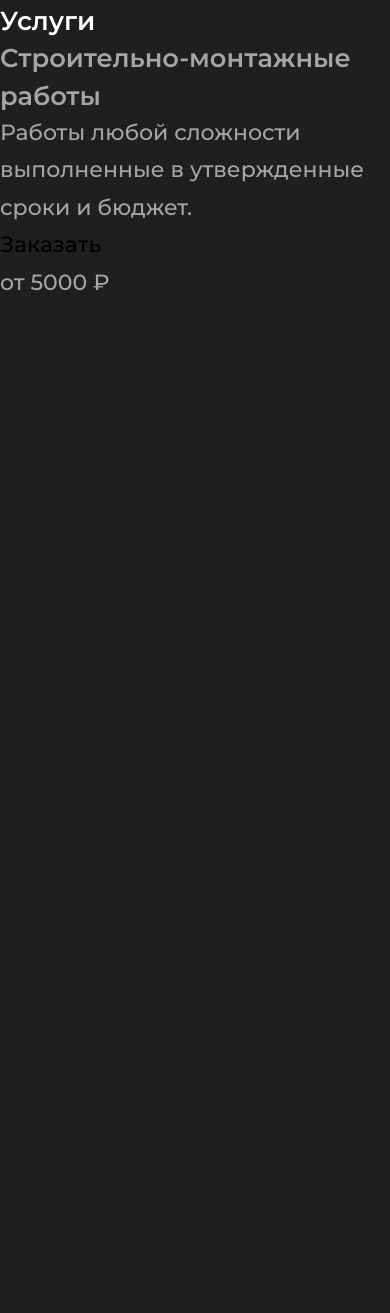
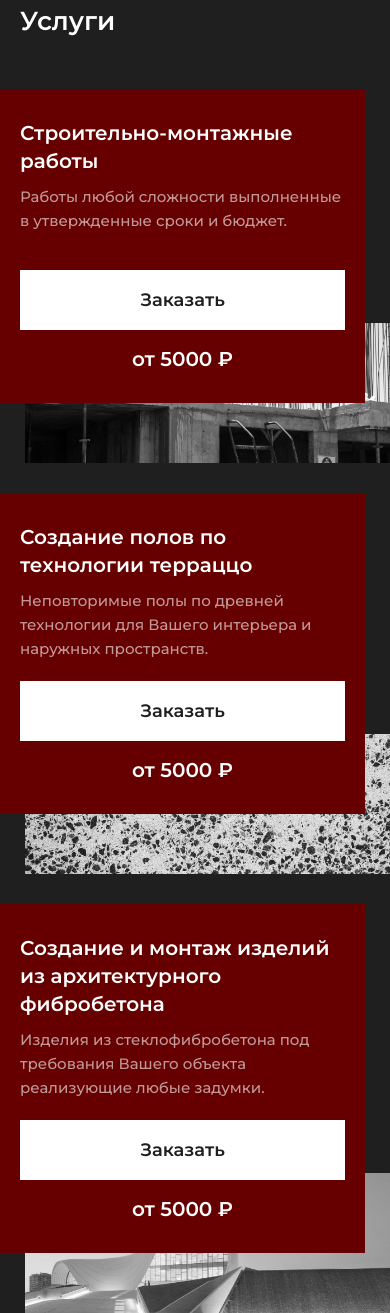
Before and after one commit to Thunderinthegrass/arhitect1, a website: page app/index.html in a window 390 px wide. Shown: the part 4541-5854 px from the top of the page. Before the commit the page ends 4842 px from the top, so only its background shows below. Drawn offline with Linux system fonts and the light colour scheme; files that its build step writes are made by us from their sources.

Commit message:
services

```diff
--- a/app/index.html
+++ b/app/index.html
@@ -31,7 +31,7 @@
           <ul class="nav__list">
             <li class="nav__item"><a href="#products" class="nav__link">Продукция</a></li>
             <li class="nav__item"><a href="#about" class="nav__link">О компании</a></li>
-            <li class="nav__item"><a href="#" class="nav__link">Услуги</a></li>
+            <li class="nav__item"><a href="#services" class="nav__link">Услуги</a></li>
             <li class="nav__item"><a href="#" class="nav__link">Проекты</a></li>
             <li class="nav__item"><a href="#" class="nav__link">Контакты</a></li>
           </ul>
@@ -878,17 +878,21 @@
         </div>
       </div>
     </section>
-    <section class="services">
-      <div class="contaier services__container">
-        <h2 class="section-title">
+    <section id="services" class="services">
+      <div class="container">
+        <h2 class="services__title section-title">
           Услуги
         </h2>
+      </div>
+      <div class="contaier services__container">
         <div class="services__item">
           <div class="services__item-info">
-            <h3 class="services__item-title">Строительно-монтажные работы</h3>
-            <p class="services__descr">Работы любой сложности выполненные в утвержденные сроки и бюджет.</p>
+            <h3 class="services__item-title h3-title">
+              Строительно-монтажные работы
+            </h3>
+            <p class="services__item-text">Работы любой сложности выполненные в утвержденные сроки и бюджет.</p>
             <div class="services__item-bottom">
-              <button class="services__order-btn request-btn modal-btn" type="button" aria-label="заказать">
+              <button class="services__order-btn request-btn modal-btn" type="button" aria-label="заказать" data-path="modal-form">
               Заказать
               </button>
               <p class="services__price-wrapper">
@@ -898,8 +902,50 @@
               </p>
             </div>
           </div>
-          <div class="services__item-img">
-
+          <div class="services__item-img-wrapper">
+            <img src="img/services/servises1.jpg" class="services__item-img" alt="картинка услуги">
+          </div>
+        </div>
+        <div class="services__item">
+          <div class="services__item-info">
+            <h3 class="services__item-title h3-title">
+              Создание полов по технологии терраццо
+            </h3>
+            <p class="services__item-text">Неповторимые полы по древней технологии для Вашего интерьера и наружных пространств.</p>
+            <div class="services__item-bottom">
+              <button class="services__order-btn request-btn modal-btn" type="button" aria-label="заказать" data-path="modal-form">
+              Заказать
+              </button>
+              <p class="services__price-wrapper">
+                от
+                <span class="services__price">5000</span>
+                &#8381;
+              </p>
+            </div>
+          </div>
+          <div class="services__item-img-wrapper">
+            <img src="img/services/servises2.jpg" class="services__item-img" alt="картинка услуги">
+          </div>
+        </div>
+        <div class="services__item">
+          <div class="services__item-info">
+            <h3 class="services__item-title h3-title">
+              Создание и монтаж изделий из архитектурного фибробетона
+            </h3>
+            <p class="services__item-text">Изделия из стеклофибробетона под требования Вашего объекта реализующие любые задумки.</p>
+            <div class="services__item-bottom">
+              <button class="services__order-btn request-btn modal-btn" type="button" aria-label="заказать" data-path="modal-form">
+              Заказать
+              </button>
+              <p class="services__price-wrapper">
+                от
+                <span class="services__price">5000</span>
+                &#8381;
+              </p>
+            </div>
+          </div>
+          <div class="services__item-img-wrapper">
+            <img src="img/services/servises3.jpg" class="services__item-img" alt="картинка услуги">
           </div>
         </div>
       </div>
--- a/app/js/main.js
+++ b/app/js/main.js
@@ -359,3 +359,25 @@ let productsFilters = () => {
 
 }
 productsFilters();
+
+//услуги
+let servicesWidth = () => {
+  let width = document.documentElement.clientWidth;
+  const item = document.querySelectorAll('.services__item');
+
+  if (width > 1920) {
+    let padding = (width - 1760) / 2;
+
+    item.forEach((elem, id) => {
+      if (id % 2 == 0) {
+        elem.style.paddingRight = `${padding}px`;
+        elem = elem.querySelector('.services__item-info');
+        elem.style.paddingLeft = `${padding}px`;
+      }
+      else {
+        elem.style.paddingLeft = `${padding}px`;
+      }
+    })
+  }
+}
+servicesWidth();
--- a/app/scss/_global.scss
+++ b/app/scss/_global.scss
@@ -11,7 +11,7 @@ body {
   color: rgba(255, 255, 255, 0.6);
   background: #1f1f1f;
 }
-section{
+section {
   padding-top: 150px;
   @media (max-width: 1280px) {
     padding-top: 80px;
@@ -67,10 +67,16 @@ section{
     background: #a5a5a5 !important;
   }
 }
+.h3-title {
+  font-size: 26px;
+  font-weight: 600;
+  line-height: 140%;
+  color: #ffffff;
+}
 .d-none {
-  display: none!important;
+  display: none !important;
 }
-.hidden{
+.hidden {
   visibility: hidden;
   opacity: 0;
 }
--- a/app/scss/sections/services.scss
+++ b/app/scss/sections/services.scss
@@ -1,5 +1,139 @@
-.services{
-  &__cotainer{
+.services {
+  &__title {
+    margin-bottom: 50px;
+  }
+  &__cotainer {
     max-width: 100%;
   }
+  &__item {
+    display: flex;
+    gap: 30px;
+    margin-bottom: 30px;
+    &:last-child {
+      margin-bottom: 0;
+    }
+    &:nth-child(2n) {
+      flex-direction: row-reverse;
+    }
+  }
+  &__item-info {
+    background: #660000;
+    padding: 30px 100px;
+    flex: 1;
+  }
+  &__item-img-wrapper {
+    max-width: 670px;
+    width: 100%;
+  }
+  &__item-img {
+    width: 100%;
+    height: 100%;
+    object-fit: cover;
+  }
+  &__item-title {
+    margin-bottom: 10px;
+  }
+  &__item-text {
+    font-size: 19px;
+    font-weight: 500;
+    line-height: 170%;
+    margin-bottom: 20px;
+    min-height: 65px;
+  }
+  &__item-bottom {
+    display: flex;
+    gap: 30px;
+    align-items: center;
+  }
+  &__order-btn {
+    color: #1f1f1f;
+    background: #ffffff;
+    width: 300px;
+    height: 60px;
+    font-size: 22px;
+    font-weight: 600;
+    line-height: 140%;
+  }
+  &__price-wrapper {
+    font-size: 26px;
+    font-weight: 600;
+    line-height: 140%;
+    color: #ffffff;
+  }
+  @media (max-width: 1456px) {
+    &__item {
+      position: relative;
+      padding-right: 100px;
+      margin-bottom: 90px;
+      &-img-wrapper {
+        right: 0;
+      }
+      &:last-child {
+        margin-bottom: 60px;
+      }
+    }
+    &__item:nth-child(2n) {
+      padding-right: 0;
+      padding-left: 100px;
+      .services__item-img-wrapper {
+        right: auto;
+        left: 0;
+      }
+    }
+    &__item-info {
+      z-index: 1;
+    }
+    &__item-img-wrapper {
+      position: absolute;
+      height: 140px;
+      bottom: -60px;
+    }
+  }
+  @media (max-width: 992px) {
+    &__item {
+      padding-right: 25px;
+    }
+    &__item:nth-child(2n) {
+      padding-left: 0;
+      padding-right: 25px;
+    }
+    &__item-info {
+      padding-left: 20px;
+      padding-right: 20px;
+    }
+    &__item-title {
+      font-size: 20px;
+      font-weight: 600;
+      line-height: 140%;
+    }
+    &__item-text {
+      font-size: 15px;
+      font-weight: 500;
+      line-height: 160%;
+    }
+    &__order-btn {
+      font-size: 18px;
+      font-weight: 600;
+      line-height: 140%;
+    }
+    &__price-wrapper {
+      font-size: 20px;
+      font-weight: 600;
+      line-height: 140%;
+    }
+    &__item-img-wrapper {
+      max-width: 992px;
+      width: 100%;
+      padding-left: 25px;
+    }
+  }
+  @media (max-width: 576px){
+    &__item-bottom{
+      flex-direction: column;
+      gap: 15px;
+    }
+    &__order-btn{
+      width: 100%;
+    }
+  }
 }
```
Also changed, not shown: app/css/style.min.css, app/img/services/servises1.jpg (added), app/img/services/servises1.webp (added), app/img/services/servises2.jpg (added), app/img/services/servises2.webp (added), app/img/services/servises3.jpg (added), app/img/services/servises3.webp (added), app/js/main.min.js, dist/img/services/servises1.jpg (added), dist/img/services/servises1.webp (added), dist/img/services/servises2.jpg (added), dist/img/services/servises2.webp (added), dist/img/services/servises3.jpg (added), dist/img/services/servises3.webp (added).
